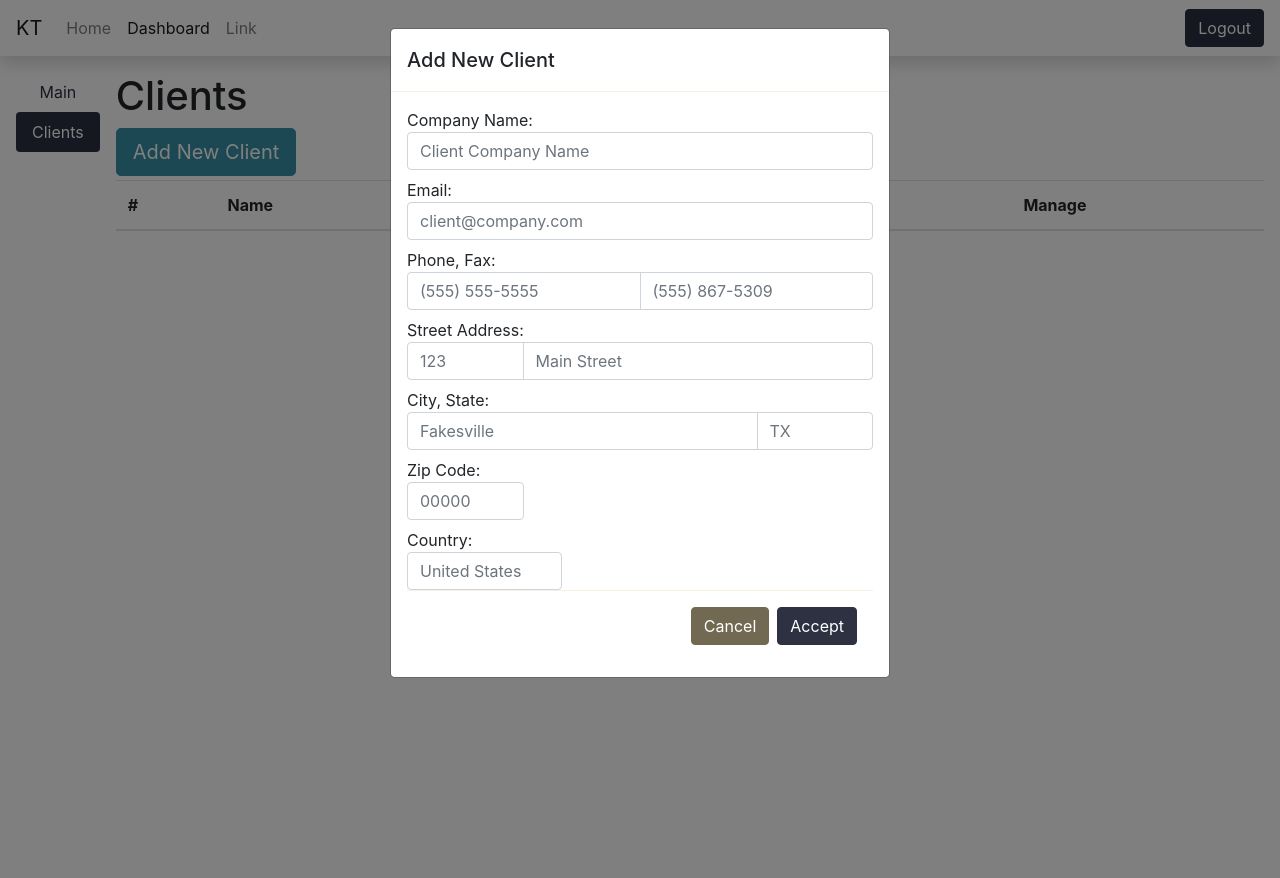
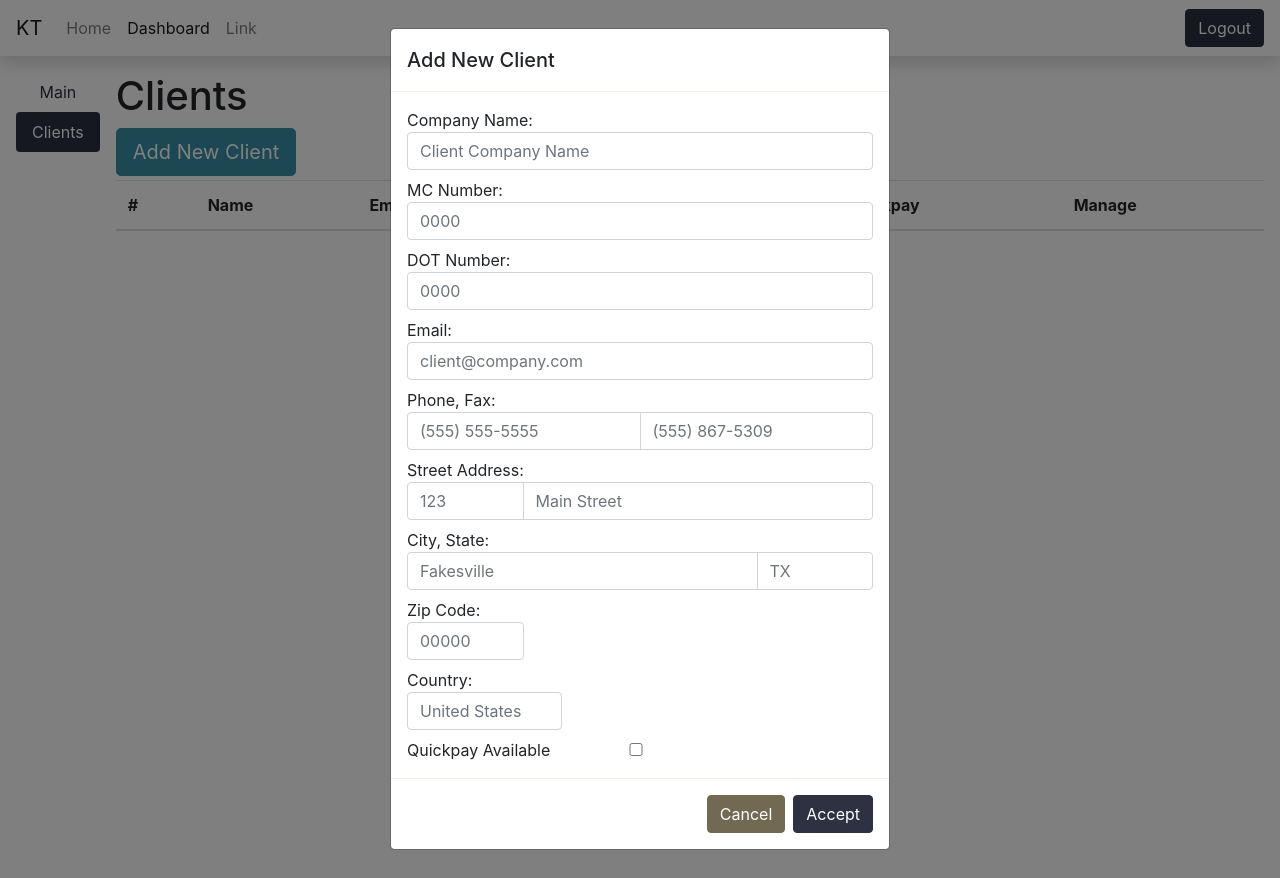
Before and after one commit to alsalgu/saldanaexpress, a Flask app: page /dashboard/clients in a window 1280 px wide, after a click on "Add New Client". Run offline with Flask 2, Linux system fonts and the light colour scheme; the visitor is signed in with stand-in values (Sample User, id 1); data comes from the database, SQL or seed files in the repository; data that the repository does not hold is empty; some libraries are stand-ins or nearby versions.

Commit message:
Added DOT/MC/QUickpay columns to CLient Model and Form

```diff
--- a/app/database/models.py
+++ b/app/database/models.py
@@ -36,10 +36,13 @@ class Client(db.Model):
     phone = db.Column(db.String(120))
     fax = db.Column(db.String(120))
     address = db.Column(db.String(140))
-    zipcode = db.Column(db.Integer())
+    zipcode = db.Column(db.String(10))
     city = db.Column(db.String(64))
     state = db.Column(db.String(2))
     country = db.Column(db.String(64))
+    mc_number = db.Column(db.String(20))
+    dot_number = db.Column(db.String(20))
+    quickpay = db.Column(db.String(1))
     user_id = db.Column(db.Integer, db.ForeignKey('user.id'))
 
 @login.user_loader
--- a/app/main/routes.py
+++ b/app/main/routes.py
@@ -32,7 +32,10 @@ def clients():
                             zipcode = request.form['postal_code'],
                             state = request.form['administrative_area_level_1'],
                             country = request.form['country'],
-                            user_id = current_user.id)
+                            user_id = current_user.id,
+                            mc_number = request.form['mc-number'],
+                            dot_number = request.form['dot-number'],
+                            quickpay = request.form['quickpayCheck'])
         db.session.add(newClient)
         flash('Added New Client')
         db.session.commit()
--- a/app/templates/dashboard/dash-add-client.html
+++ b/app/templates/dashboard/dash-add-client.html
@@ -3,6 +3,12 @@
             <label class="sr-only" for="client-name">Client Company Name</label>
             <span class="mb-2">Company Name:</span>
             <input type="text" class="form-control mb-2" id="client-name" name="client-name" placeholder="Client Company Name">
+
+            <span class="mb-2">MC Number:</span>
+            <input type="text" class="form-control mb-2" id="mc-number" name="mc-number" placeholder="0000">
+
+            <span class="mb-2">DOT Number:</span>
+            <input type="text" class="form-control mb-2" id="dot-number" name="dot-number" placeholder="0000">
 
             <label class="sr-only" for="client-email">Client Company Email</label>
             <span class="mb-2">Email:</span>
@@ -29,8 +35,8 @@
             <span class="mb-2">City, State:</span>
             <div class="input-group mb-2">
                   <input type="text" class="form-control" id="locality" name="locality" placeholder="Fakesville">
-                <input type="text" class="form-control col-3" id="administrative_area_level_1" name="administrative_area_level_1" placeholder="TX"
-                      maxlength="2">
+                  <input type="text" class="form-control col-3" id="administrative_area_level_1" name="administrative_area_level_1"
+                        placeholder="TX" maxlength="2">
             </div>
 
             <span class="mb-2">Zip Code:</span>
@@ -40,6 +46,13 @@
             <span class="mb-2">Country:</span>
             <input type="text" class="form-control col-4" id="country" name="country" placeholder="United States">
 
+            <div class="form-check mt-2"></div>
+                  <input class="form-check-input form-control" type="checkbox" value="1" id="quickpayCheck" name="quickpayCheck">
+                  <label class="form-check-label" for="quickpayCheck">
+                        Quickpay Available
+                  </label>
+            </div>
+
             <div class="modal-footer">
                   <button type="button" class="btn btn-secondary" data-dismiss="modal">Cancel</button>
                   <input type="submit" value="Accept" class="btn btn-primary" />
--- a/app/templates/dashboard/dash-clients.html
+++ b/app/templates/dashboard/dash-clients.html
@@ -12,6 +12,7 @@
             <th>Email</th>
             <th>Phone</th>
             <th>State</th>
+            <th>Quickpay</th>
             <th>Manage</th>
         </tr>
     </thead>
@@ -23,6 +24,13 @@
             <td>{{c.email}}</td>
             <td>{{c.phone}}</td>
             <td>{{c.state}}</td>
+            <td>
+                {% if c.quickpay == 1 %}
+                    <span class="badge badge-success">Yes</span>
+                {% else %}
+                    <span class="badge badge-danger">No</span>
+                {% endif %}
+            </td>
             <td>
                 <a class="btn btn-primary btn-sm" href="{{url_for('main.singleClient', client_id=c.id ) }}">View</a>
                 <a class="btn btn-info btn-sm" href="#">Edit</a>
```
Also changed, not shown: app/templates/dashboard/dash-client-view.html (+19 -1 lines). Lines whose indentation alone changed are shown as unchanged.
